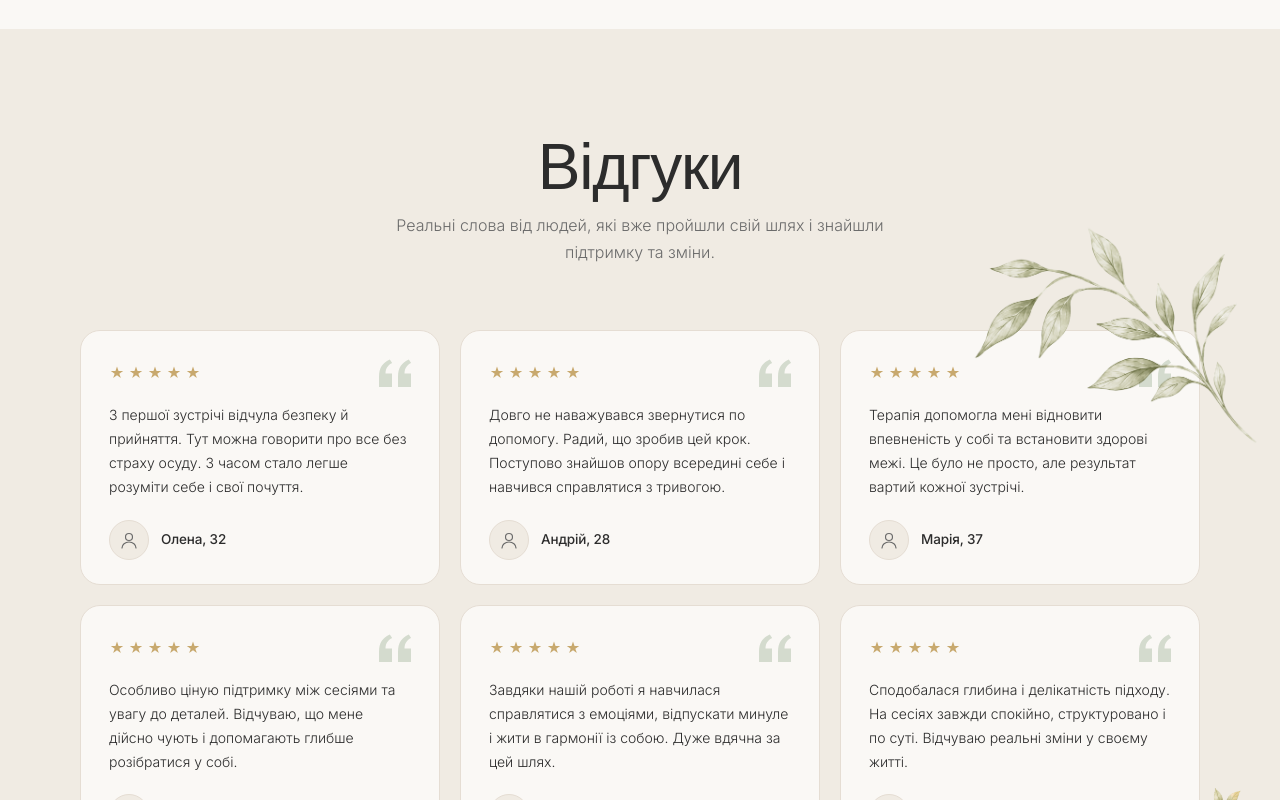
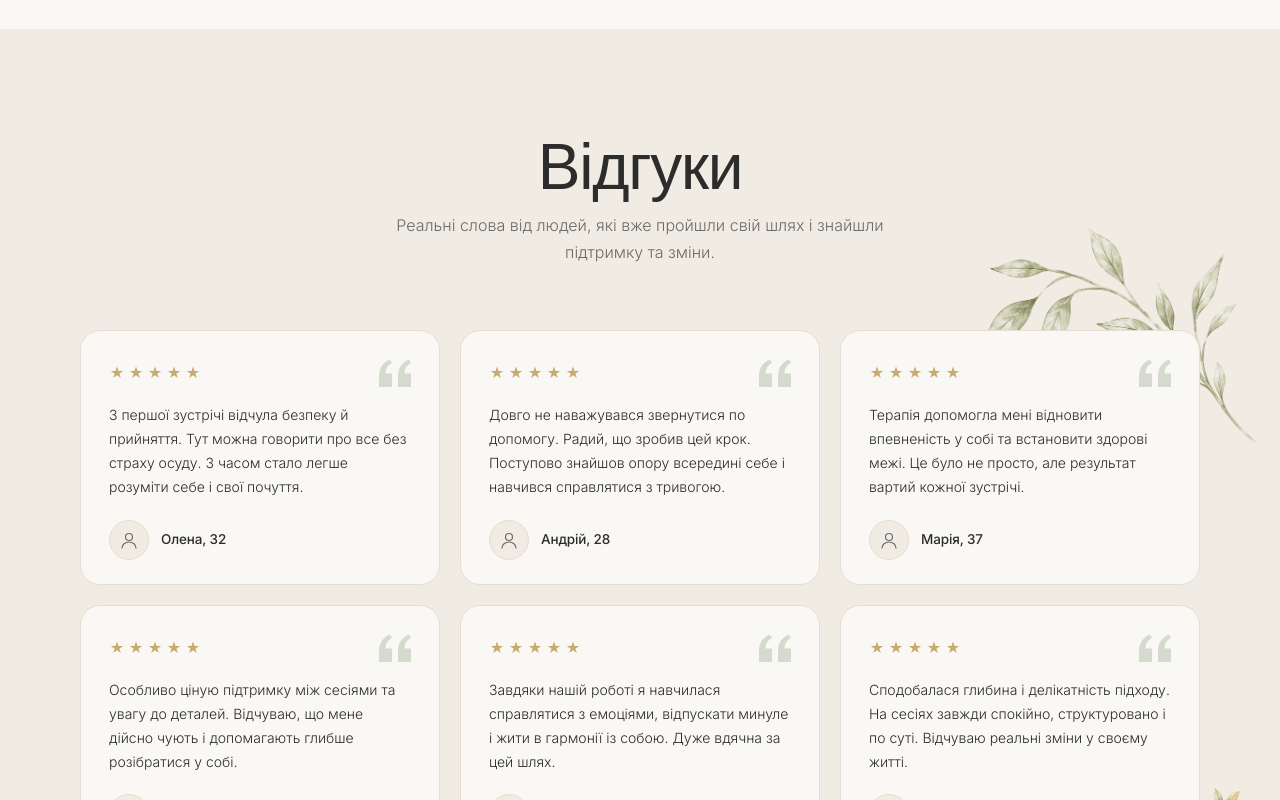
Before and after one commit to danylonahorniuk/psychologist-landing, a Next.js app: page / in a window 1280 px wide. Shown: the part 4240-5040 px from the top of the page. Built offline with nearby package versions, Linux system fonts and the light colour scheme.

Commit message:
feat: fix herb z-index to render behind testimonial cards

```diff
--- a/components/Testimonials.tsx
+++ b/components/Testimonials.tsx
@@ -59,8 +59,8 @@ export default function Testimonials() {
   return (
     <section id="reviews" style={{ position: "relative", padding: "100px 80px 80px", background: "var(--bg-warm)" }}>
 
-      {/* Herb — fixed to section top-right, above the cards, in front of everything */}
-      <div style={{ position: "absolute", top: "180px", right: "0", width: "340px", height: "310px", pointerEvents: "none", zIndex: 10 }}>
+      {/* Herb — top-right, behind the cards */}
+      <div style={{ position: "absolute", top: "180px", right: "0", width: "340px", height: "310px", pointerEvents: "none", zIndex: 1 }}>
         <Image src="/herb.png" alt="" fill style={{ objectFit: "contain", objectPosition: "top right" }} sizes="340px" />
       </div>
 
@@ -69,7 +69,7 @@ export default function Testimonials() {
         <Image src="/candle.png" alt="" fill style={{ objectFit: "contain", objectPosition: "bottom right" }} sizes="220px" />
       </div>
 
-      <div style={{ position: "relative", zIndex: 1, maxWidth: "1280px", margin: "0 auto" }}>
+      <div style={{ position: "relative", zIndex: 2, maxWidth: "1280px", margin: "0 auto" }}>
 
         {/* Header */}
         <div style={{ textAlign: "center", marginBottom: "64px" }}>
```
